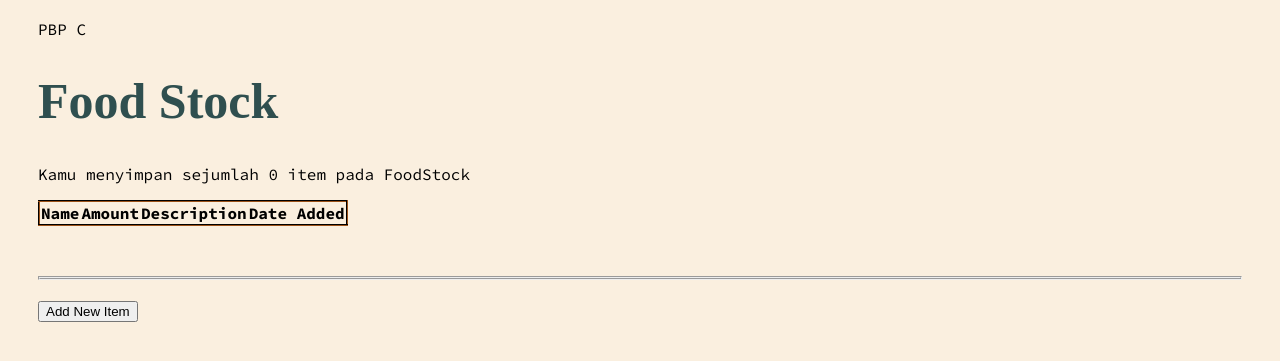
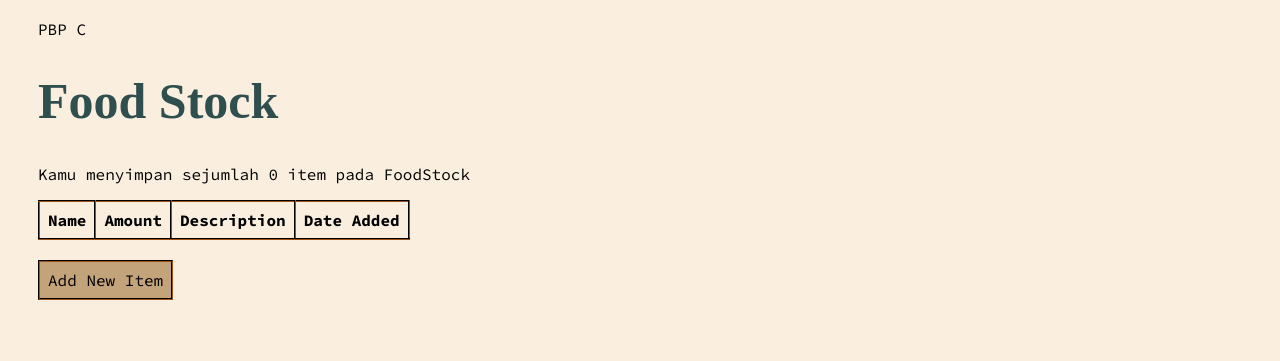
Before and after one commit to striveries/foodstock, a Django app: page / in a window 1280 px wide. Shown: the part 265-626 px from the top of the page. Run offline with Django 4.2, Linux system fonts and the light colour scheme; data that the repository does not hold is empty; some web fonts are replaced.

Commit message:
Tugas 3 before final

```diff
--- a/main/templates/main.html
+++ b/main/templates/main.html
@@ -30,15 +30,11 @@
                     <td>{{item.amount}}</td>
                     <td>{{item.description}}</td>
                     <td>{{item.date_added}}</td>
-                    <td>
-                        <a href="{% url 'main:delete_item' item.id %}">Delete</a>
-                    </td>
-
                 </tr>
             {% endfor %}
         </table>
 
-        <div class="items-div">
+        <!-- <div class="items-div">
             {% for item in items %}
             <div class='item'>
                 <div class="item-head">
@@ -53,12 +49,10 @@
                 </div>
             </div>
             {% endfor %}
-        </div>
-
-        <br />
+        </div> -->
 
         <a href="{% url 'main:create_item' %}">
-            <button>
+            <button class="add-item-btn">
                 Add New Item
             </button>
         </a>
--- a/main/urls.py
+++ b/main/urls.py
@@ -1,15 +1,12 @@
 from django.urls import path
-from main.views import show_main, create_item, show_html, show_xml, show_json, show_xml_by_id, show_json_by_id, delete_item
+from main.views import show_main, create_item, show_xml, show_json, show_xml_by_id, show_json_by_id
 
 app_name = 'main'
 
 urlpatterns = [
     path('', show_main, name='show_main'),
-    path('create-item', create_item, name='create_item'),
-    path('html/', show_html, name='show_html'),
-    path('xml/', show_xml, name='show_xml'),
+    path('create-item', create_item, name='create_item'),    path('xml/', show_xml, name='show_xml'),
     path('json/', show_json, name='show_json'),
     path('xml/<int:id>/', show_xml_by_id, name='show_xml_by_id'),
     path('json/<int:id>/', show_json_by_id, name='show_json_by_id'),
-    path('delete/<int:item_id>/', delete_item, name='delete_item'),
-]
+    ]
--- a/main/views.py
+++ b/main/views.py
@@ -5,7 +5,6 @@ from main.forms import ItemForm
 from main.models import Items
 from django.urls import reverse
 from django.shortcuts import render
-from django.shortcuts import get_object_or_404
 
 # Create your views here.
 
@@ -30,34 +29,6 @@ def create_item(request):
     context = {'form': form}
     return render(request, "create_item.html", context)
 
-def delete_item(request, item_id):
-    # Get the item object to delete
-    item = get_object_or_404(Items, pk=item_id)
-
-    if request.method == 'POST':
-        # Delete the item if the request method is POST
-        item.delete()
-        return HttpResponseRedirect(reverse('main:show_main'))
-
-    # Render a confirmation page with a form to confirm deletion
-    context = {'item': item}
-    return render(request, 'delete_item.html', context)
-
-# def show_html(request):
-#     items = Items.objects.all()
-#     context = {'items': items}
-#     return render(request, "items.html", context)
-
-def show_html(request):
-    data = Items.objects.all()
-    html_data = serializers.serialize("html", data)
-
-    # Escape HTML tags and wrap in <pre> for formatting
-    escaped_html = '<pre>' + html_data.replace('<', '&lt;').replace('>', '&gt;') + '</pre>'
-
-    return HttpResponse(escaped_html, content_type="text/html")
-
-
 def show_xml(request):
     data = Items.objects.all()
     return HttpResponse(serializers.serialize("xml", data), content_type="application/xml")
--- a/templates/base.html
+++ b/templates/base.html
@@ -26,9 +26,11 @@
                 font-family: 'Source Code Pro';
                 padding: 30px;
             }
-            table, td {
+
+            table, td, th {
                 border: 2px groove rgb(71, 37, 11);
                 border-collapse: collapse;
+                padding: 8px;
             }
             .items-div{
                 border: 2px groove;
@@ -50,9 +52,6 @@
                 background-color: darkslategray;
                 border-radius: 18px;
             }
-            .desc-div {
-
-            }
             .amount-div {
                 background-color: rgb(174, 148, 221);
                 border-radius: 18px;
@@ -63,8 +62,14 @@
                 padding-left: 20px;
             }
 
-
-
+            .add-item-btn {
+                border: 2px groove rgb(71, 37, 11);
+                background-color: rgb(195, 163, 121);
+                font-family: 'Source Code Pro';
+                font-size: 16px;
+                margin-top: 20px;
+                padding: 8px;
+            }
         </style>
 
 
```
Also changed, not shown: main/templates/delete_item.html (deleted, +0 -8 lines), README.md.
